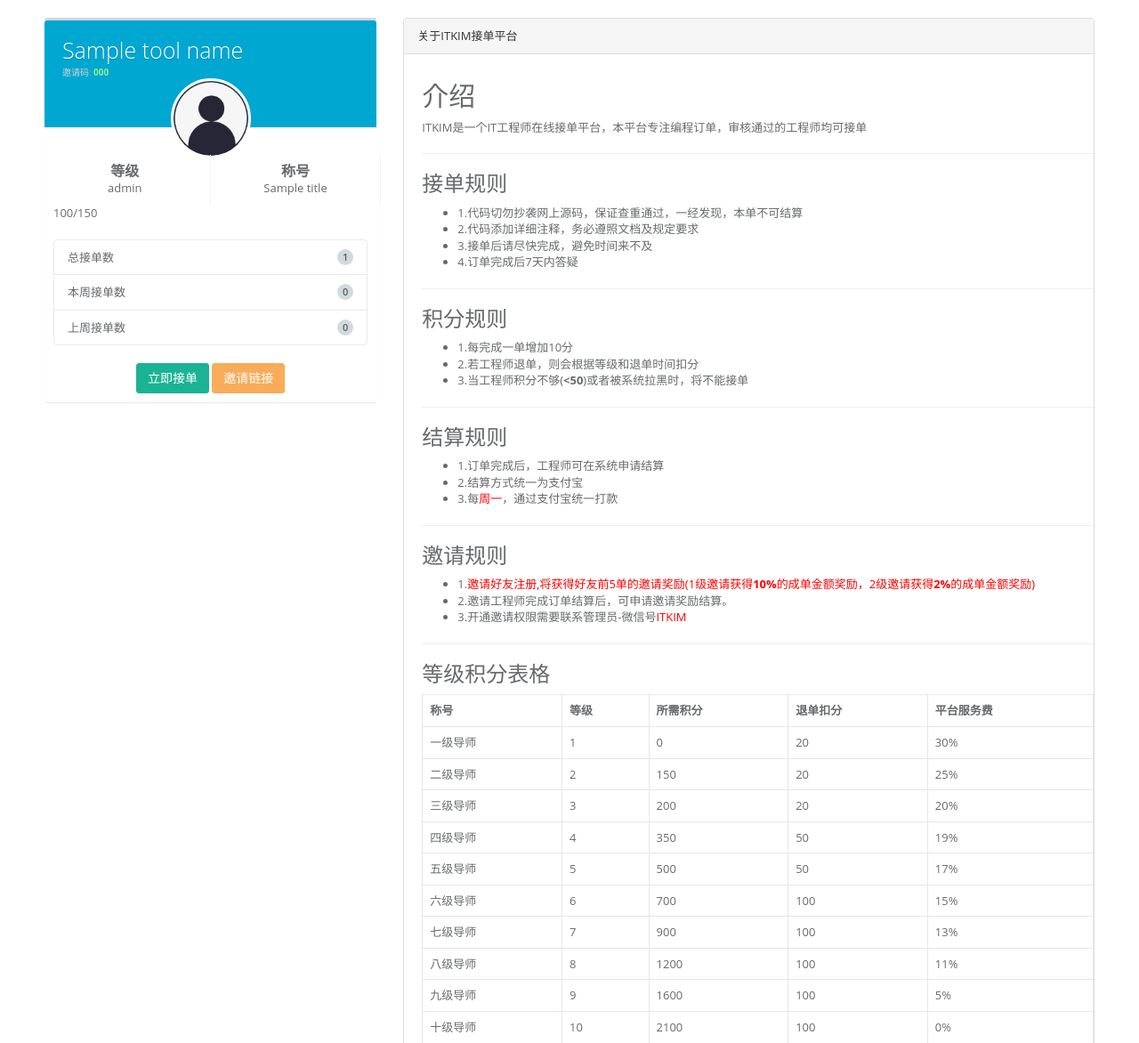
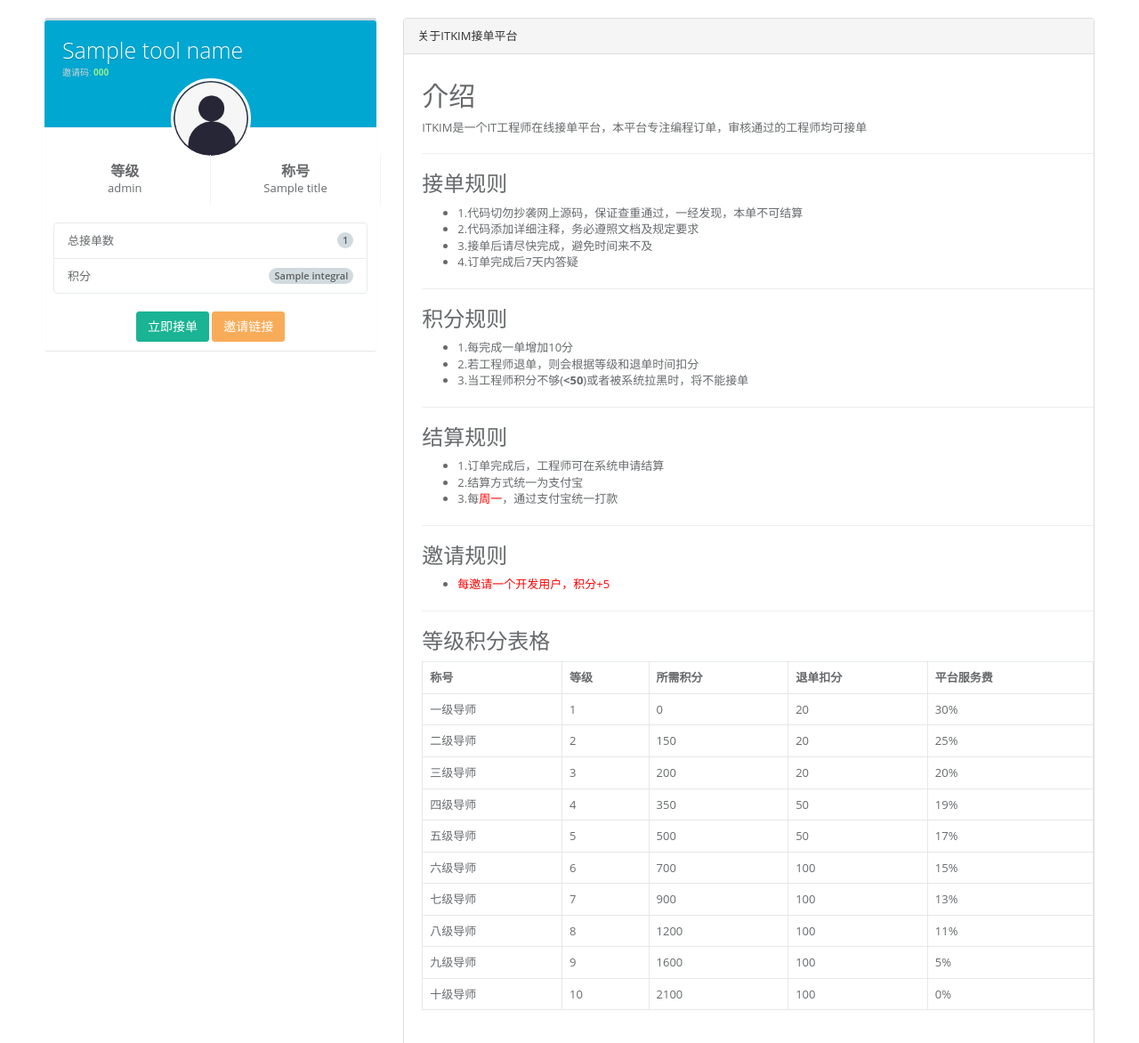
Before and after one commit to fenshitianyue/trading_platform, a Flask app: template templates/main.html in a window 1280 px wide. Shown: the top 1172 px of the page at 89% size. Run offline with Flask 2, Linux system fonts and the light colour scheme; the template is opened without the code that fills it: most values are stand-ins (such as "Sample title", 1, 10 or a date in 2020); some libraries are stand-ins or nearby versions.

Commit message:
update page layout

```diff
--- a/templates/main.html
+++ b/templates/main.html
@@ -141,18 +141,15 @@
                         </div>
                         <!-- /.col -->
                         <div class="col-sm-6 border-right">
+
                             <div class="description-block">
                                 <h5 class="description-header">称号</h5>
                                 <span class="description-text">{{title}}</span>
                             </div>
+
                             <!-- /.description-block -->
                         </div>
-                        <div class="col-sm-12">
-                            <div class="layui-progress layui-progress-big" lay-showpercent="yes">
-                                <div class="layui-progress-bar" lay-percent="100/150" style="width: 66.6667%;"><span class="layui-progress-text">100/150</span></div>
-                                <!--<div class="layui-progress-bar layui-bg-blue" lay-percent="20%"></div>-->
-                            </div>
-                        </div>
+
                         <!-- /.col -->
                         <div class="col-sm-12" style="margin-top: 2rem">
                             <ul class="list-group">
@@ -160,20 +157,17 @@
                                   <span class="badge">{{order_num}}</span>
                                     总接单数
                                 </li>
-                                <li class="list-group-item">
-                                    <span class="badge">0</span>
-                                    本周接单数
+                            	 <li class="list-group-item">
+                                 <span class="badge">{{integral}}</span>
+                                   积分
                                 </li>
-                                <li class="list-group-item">
-                                    <span class="badge">0</span>
-                                    上周接单数
-                                </li>
+
 
                             </ul>
                         </div>
                         <div class="col-sm-12 text-center">
                             <a class="J_menuItem btn btn-primary" href="/assignList.html"><span>立即接单</span></a>
-                            <button class="btn btn-warning copy" url="192.168.204.129:5000/register"><span>邀请链接</span></button>
+                            <button class="btn btn-warning copy" url="kimip.top:8000/register"><span>邀请链接</span></button>
                         </div>
 
                     </div>
@@ -220,10 +214,8 @@
                     <hr>
                     <h2>邀请规则</h2>
                     <ul>
-                        <li>1.<span style="color: red">邀请好友注册,将获得好友前5单的邀请奖励(1级邀请获得<strong>10%</strong>的成单金额奖励，2级邀请获得<strong>2%</strong>的成单金额奖励)</span>
+                        <li><span style="color: red">每邀请一个开发用户，积分+5</span>
                         </li>
-                        <li>2.邀请工程师完成订单结算后，可申请邀请奖励结算。</li>
-                        <li>3.开通邀请权限需要联系管理员-微信号<span style="color: red">ITKIM</span></li>
                     </ul>
 
                     <hr>
```
